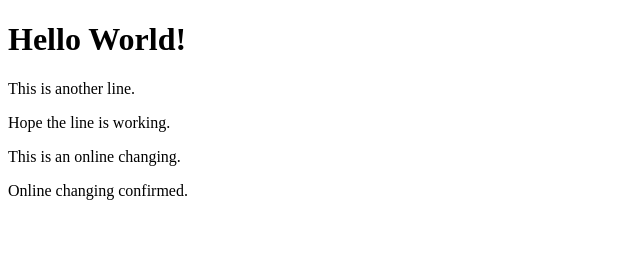
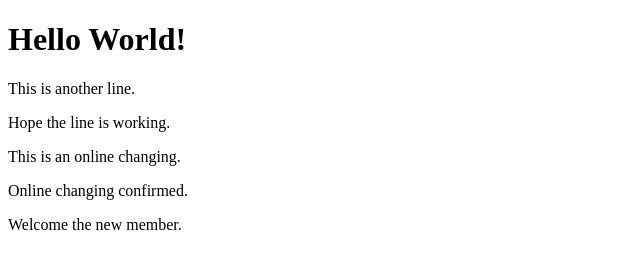
Before and after one commit to TecMonkey/GItTest, a plain HTML site: page index.html in a window 1280 px wide. Shown: the whole page, without its empty margins (0-640 px from the left). Drawn offline with Linux system fonts and the light colour scheme.

Commit message:
Welcome
Welcome the new member

```diff
--- a/index.html
+++ b/index.html
@@ -9,5 +9,6 @@
 <p>Hope the line is working.</p>
 	<p>This is an online changing.</p>
 	<p>Online changing confirmed.</p>
+	<p>Welcome the new member.</p>
 </body>
 </html>
```
